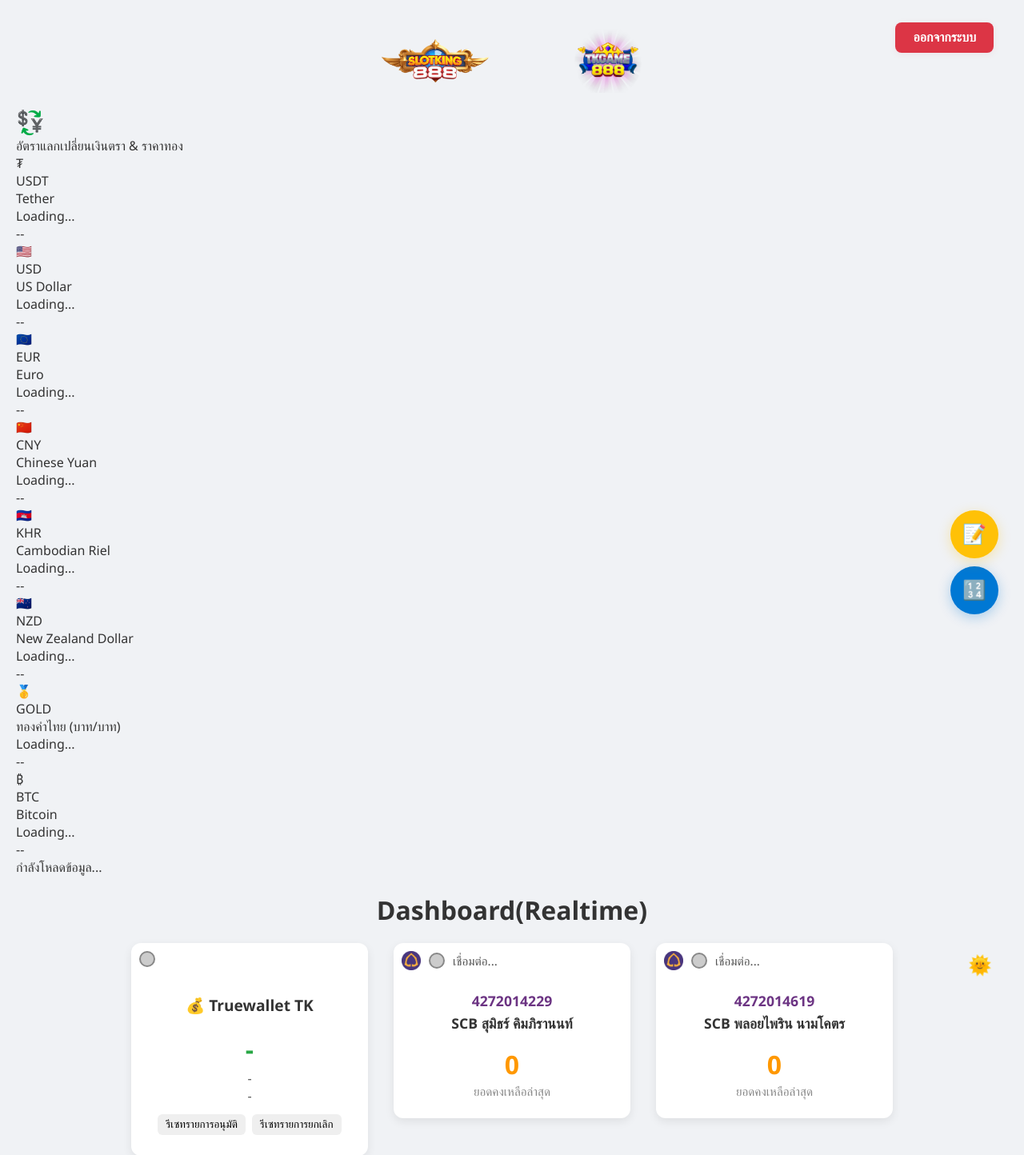
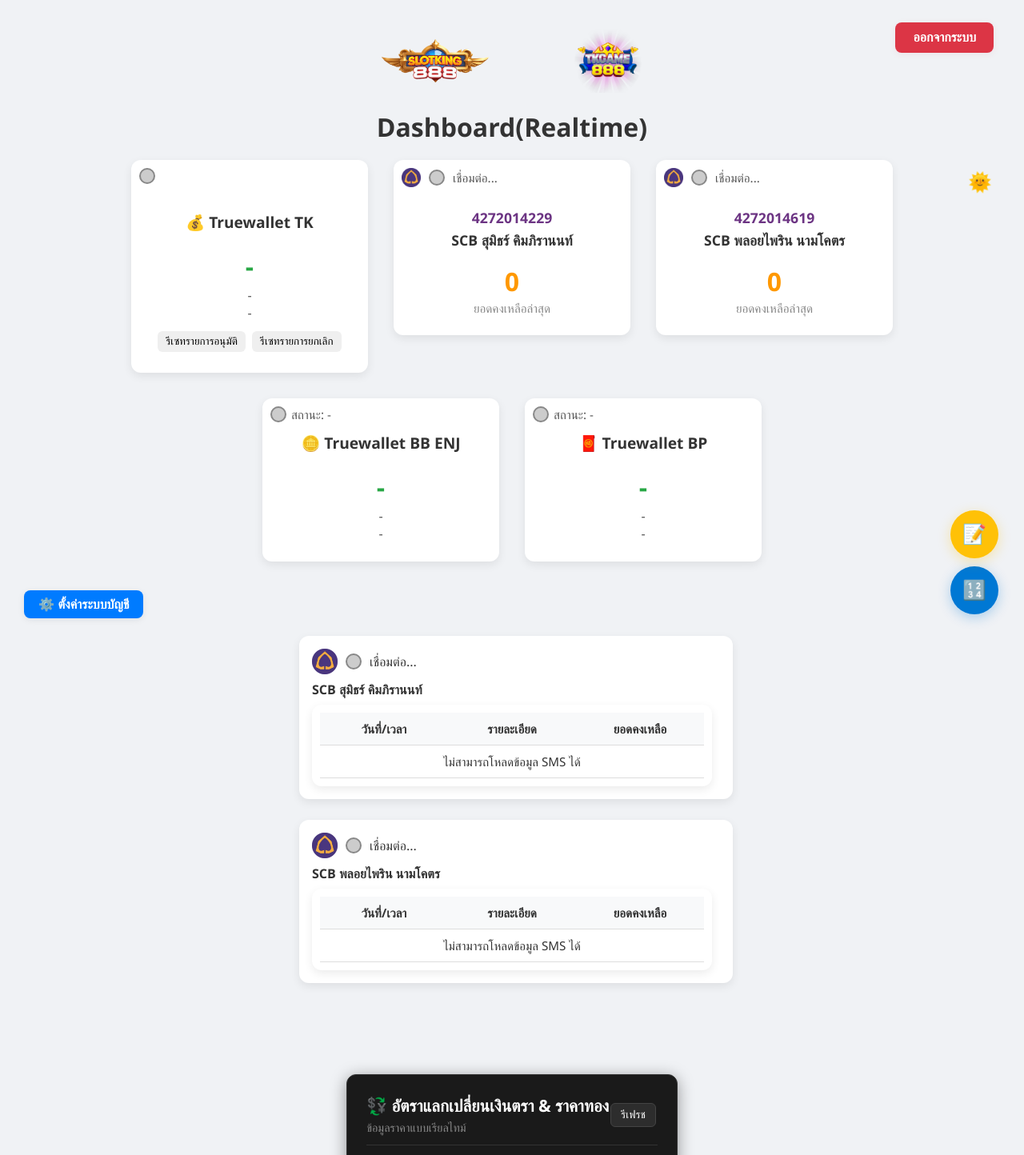
Before and after one commit to flook2018-prog/Truewallet-Scb-TK, a Flask app: page / in a window 1280 px wide. Shown: the top 1444 px of the page at 80% size. Run offline with Flask 3, Linux system fonts and the light colour scheme; the visitor is signed in with stand-in values (Sample User, id 1); data that the repository does not hold is empty.

Commit message:
Update index.html

```diff
--- a/templates/index.html
+++ b/templates/index.html
@@ -1041,92 +1041,6 @@ input.customer-user{width:100%;padding:3px;border-radius:4px;border:1px solid #c
 <div class="header-logos" id="header-logos">
   <img src="{{ url_for('static', filename='5e9e7571-ef8d-4e7c-9e51-6b50221aceec.png') }}" alt="Logo1" style="height:80px;max-width:160px;width:auto;object-fit:contain;margin:0 16px;">
   <img src="{{ url_for('static', filename='ngox-header.png.png') }}" alt="NGOX Logo" style="height:80px;max-width:160px;width:auto;object-fit:contain;margin:0 16px;">
-</div>
-
-<!-- Exchange Rates Box -->
-<div class="exchange-rates-box" id="exchange-rates-box">
-  <div class="exchange-header">
-    <span style="font-size: 1.8em;">💱</span>
-    <div class="exchange-title">อัตราแลกเปลี่ยนเงินตรา & ราคาทอง</div>
-  </div>
-
-  <div class="exchange-grid" id="exchange-grid">
-    <!-- USDT -->
-    <div class="exchange-item" data-currency="USDT">
-      <div class="currency-flag">₮</div>
-      <div class="currency-code">USDT</div>
-      <div class="currency-name">Tether</div>
-      <div class="exchange-rate" id="rate-usdt">Loading...</div>
-      <div class="rate-change" id="change-usdt">--</div>
-    </div>
-
-    <!-- USD -->
-    <div class="exchange-item" data-currency="USD">
-      <div class="currency-flag">🇺🇸</div>
-      <div class="currency-code">USD</div>
-      <div class="currency-name">US Dollar</div>
-      <div class="exchange-rate" id="rate-usd">Loading...</div>
-      <div class="rate-change" id="change-usd">--</div>
-    </div>
-
-    <!-- EUR -->
-    <div class="exchange-item" data-currency="EUR">
-      <div class="currency-flag">🇪🇺</div>
-      <div class="currency-code">EUR</div>
-      <div class="currency-name">Euro</div>
-      <div class="exchange-rate" id="rate-eur">Loading...</div>
-      <div class="rate-change" id="change-eur">--</div>
-    </div>
-
-    <!-- CNY -->
-    <div class="exchange-item" data-currency="CNY">
-      <div class="currency-flag">🇨🇳</div>
-      <div class="currency-code">CNY</div>
-      <div class="currency-name">Chinese Yuan</div>
-      <div class="exchange-rate" id="rate-cny">Loading...</div>
-      <div class="rate-change" id="change-cny">--</div>
-    </div>
-
-    <!-- KHR -->
-    <div class="exchange-item" data-currency="KHR">
-      <div class="currency-flag">🇰🇭</div>
-      <div class="currency-code">KHR</div>
-      <div class="currency-name">Cambodian Riel</div>
-      <div class="exchange-rate" id="rate-khr">Loading...</div>
-      <div class="rate-change" id="change-khr">--</div>
-    </div>
-
-    <!-- NZD -->
-    <div class="exchange-item" data-currency="NZD">
-      <div class="currency-flag">🇳🇿</div>
-      <div class="currency-code">NZD</div>
-      <div class="currency-name">New Zealand Dollar</div>
-      <div class="exchange-rate" id="rate-nzd">Loading...</div>
-      <div class="rate-change" id="change-nzd">--</div>
-    </div>
-
-    <!-- Thai Gold -->
-    <div class="exchange-item gold-item" data-currency="GOLD">
-      <div class="currency-flag">🥇</div>
-      <div class="currency-code">GOLD</div>
-      <div class="currency-name">ทองคำไทย (บาท/บาท)</div>
-      <div class="exchange-rate" id="rate-gold">Loading...</div>
-      <div class="rate-change" id="change-gold">--</div>
-    </div>
-
-    <!-- Bitcoin Bonus -->
-    <div class="exchange-item" data-currency="BTC">
-      <div class="currency-flag">₿</div>
-      <div class="currency-code">BTC</div>
-      <div class="currency-name">Bitcoin</div>
-      <div class="exchange-rate" id="rate-btc">Loading...</div>
-      <div class="rate-change" id="change-btc">--</div>
-    </div>
-  </div>
-
-  <div class="last-update" id="exchange-last-update">
-    <span class="loading-spinner"></span>กำลังโหลดข้อมูล...
-  </div>
 </div>
 
 <h1>Dashboard(Realtime)</h1>
@@ -1373,8 +1287,8 @@ input.customer-user{width:100%;padding:3px;border-radius:4px;border:1px solid #c
           </div>
         </div>
         <div class="crypto-right">
-          <div class="crypto-price" id="btc-price">Loading...</div>
-          <div class="crypto-change" id="btc-change">--</div>
+          <div class="crypto-price" id="btc-price">2,480K บาท</div>
+          <div class="crypto-change positive" id="btc-change">+1.8%</div>
         </div>
       </div>
 
@@ -1388,8 +1302,8 @@ input.customer-user{width:100%;padding:3px;border-radius:4px;border:1px solid #c
           </div>
         </div>
         <div class="crypto-right">
-          <div class="crypto-price" id="usdt-price">Loading...</div>
-          <div class="crypto-change" id="usdt-change">--</div>
+          <div class="crypto-price" id="usdt-price">36.20 บาท</div>
+          <div class="crypto-change positive" id="usdt-change">+0.1%</div>
         </div>
       </div>
 
@@ -1403,8 +1317,8 @@ input.customer-user{width:100%;padding:3px;border-radius:4px;border:1px solid #c
           </div>
         </div>
         <div class="crypto-right">
-          <div class="crypto-price" id="usd-price">Loading...</div>
-          <div class="crypto-change" id="usd-change">--</div>
+          <div class="crypto-price" id="usd-price">36.25 บาท</div>
+          <div class="crypto-change neutral" id="usd-change">--</div>
         </div>
       </div>
 
@@ -1418,8 +1332,8 @@ input.customer-user{width:100%;padding:3px;border-radius:4px;border:1px solid #c
           </div>
         </div>
         <div class="crypto-right">
-          <div class="crypto-price" id="eur-price">Loading...</div>
-          <div class="crypto-change" id="eur-change">--</div>
+          <div class="crypto-price" id="eur-price">38.45 บาท</div>
+          <div class="crypto-change neutral" id="eur-change">--</div>
         </div>
       </div>
 
@@ -1433,8 +1347,8 @@ input.customer-user{width:100%;padding:3px;border-radius:4px;border:1px solid #c
           </div>
         </div>
         <div class="crypto-right">
-          <div class="crypto-price" id="cny-price">Loading...</div>
-          <div class="crypto-change" id="cny-change">--</div>
+          <div class="crypto-price" id="cny-price">5.08 บาท</div>
+          <div class="crypto-change neutral" id="cny-change">--</div>
         </div>
       </div>
 
@@ -1448,8 +1362,8 @@ input.customer-user{width:100%;padding:3px;border-radius:4px;border:1px solid #c
           </div>
         </div>
         <div class="crypto-right">
-          <div class="crypto-price" id="nzd-price">Loading...</div>
-          <div class="crypto-change" id="nzd-change">--</div>
+          <div class="crypto-price" id="nzd-price">21.95 บาท</div>
+          <div class="crypto-change neutral" id="nzd-change">--</div>
         </div>
       </div>
 
@@ -1463,8 +1377,8 @@ input.customer-user{width:100%;padding:3px;border-radius:4px;border:1px solid #c
           </div>
         </div>
         <div class="crypto-right">
-          <div class="crypto-price" id="khr-price">Loading...</div>
-          <div class="crypto-change" id="khr-change">--</div>
+          <div class="crypto-price" id="khr-price">0.0089 บาท</div>
+          <div class="crypto-change neutral" id="khr-change">--</div>
         </div>
       </div>
 
@@ -1478,14 +1392,14 @@ input.customer-user{width:100%;padding:3px;border-radius:4px;border:1px solid #c
           </div>
         </div>
         <div class="crypto-right">
-          <div class="crypto-price" id="gold-price">Loading...</div>
-          <div class="crypto-change" id="gold-change">--</div>
+          <div class="crypto-price" id="gold-price">41,250 บาท</div>
+          <div class="crypto-change positive" id="gold-change">+0.5%</div>
         </div>
       </div>
     </div>
 
     <div class="crypto-footer" id="crypto-footer">
-      <span class="crypto-loading"></span>กำลังโหลดข้อมูล...
+      🔄 กำลังเตรียมข้อมูลเรียลไทม์...
     </div>
   </div>
 </style>
@@ -3224,7 +3138,10 @@ function updateCryptoDisplay(currency, rate, change = null) {
   const priceElement = document.getElementById(`${currency.toLowerCase()}-price`);
   const changeElement = document.getElementById(`${currency.toLowerCase()}-change`);
 
-  if (!priceElement || !changeElement) return;
+  if (!priceElement || !changeElement) {
+    console.log(`Elements not found for ${currency}: ${currency.toLowerCase()}-price, ${currency.toLowerCase()}-change`);
+    return;
+  }
 
   const config = cryptoCurrencyConfig[currency];
   if (!config) return;
```
